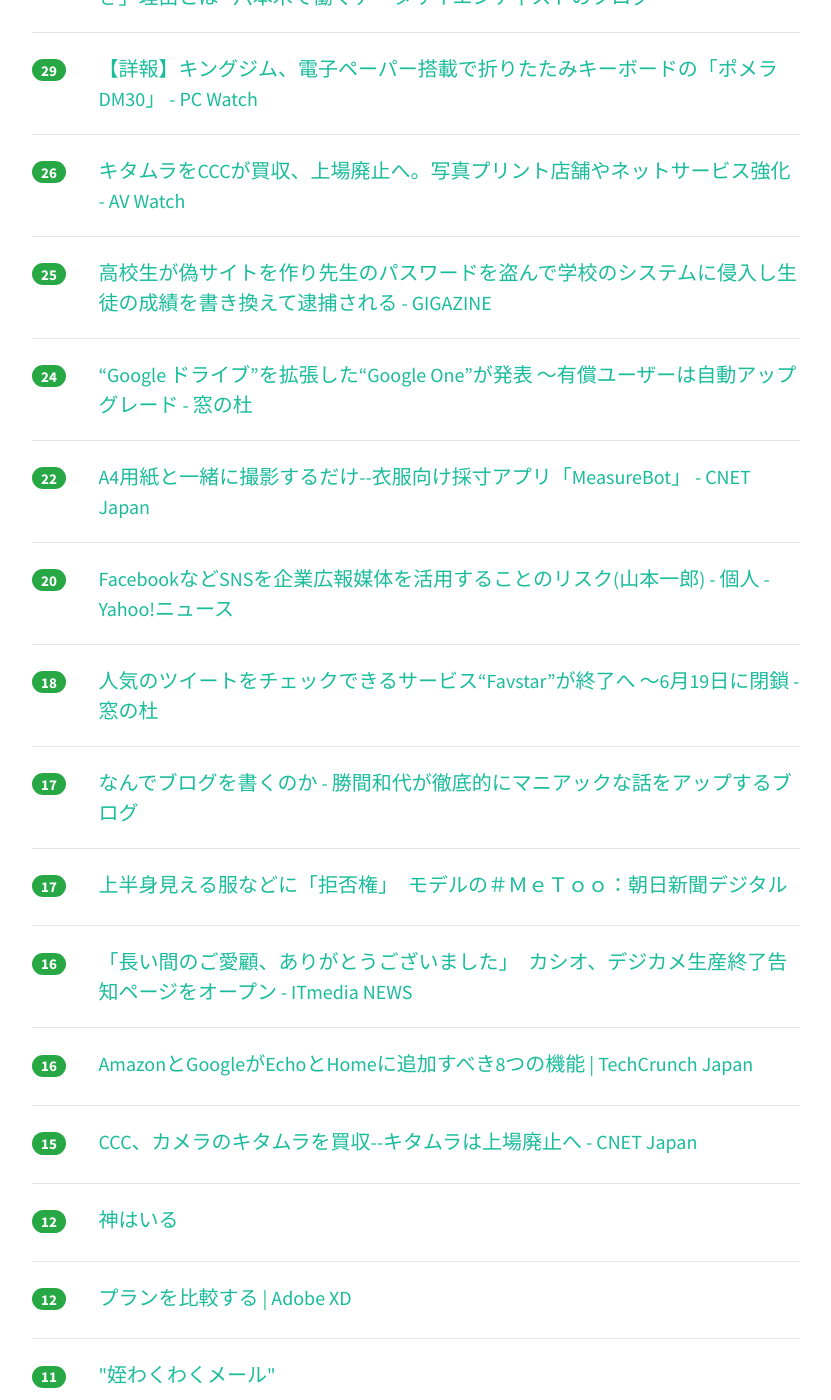
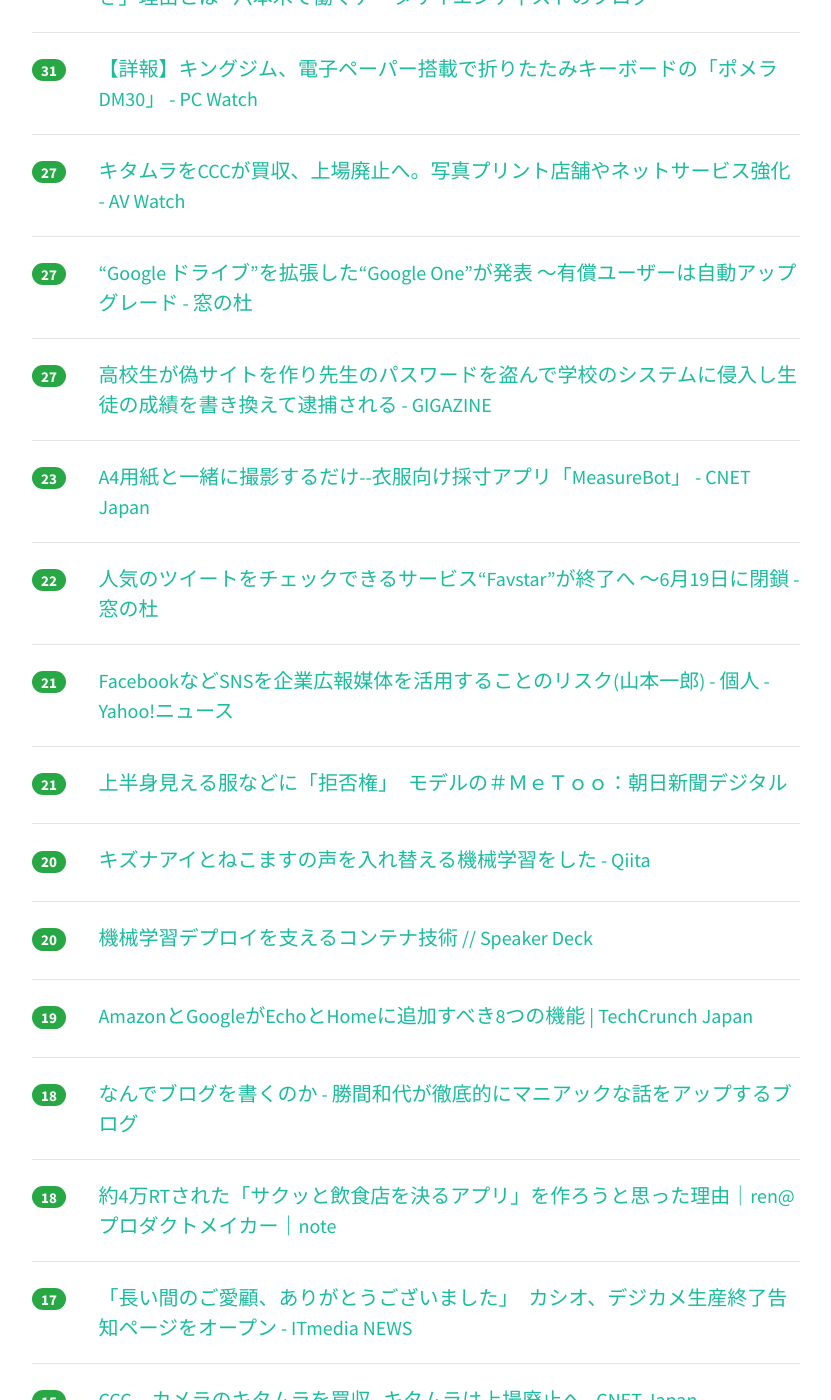
Before and after one commit to yatta47/hatena-matome-site, a Jekyll site: the page built from _posts/2018-05-16-hatena.md, in a window 1280 px wide and 1400 px high, scrolled down 521 px. Shown: the whole window, without its empty margins (224-1055 px from the left). Built offline with Jekyll 4.4.1, drawn with Linux system fonts in a browser that asks for light colours; nearby versions of some CDN libraries; some of the changed text lies outside the part shown.

Commit message:
Updated 2018-05-16

```diff
--- a/_posts/2018-05-16-hatena.md
+++ b/_posts/2018-05-16-hatena.md
@@ -1,74 +1,89 @@
 ---
 layout: post
 title:  "2018-05-16 はてぶIT"
-date:   2018-05-16 07:01:16
+date:   2018-05-16 08:00:50
 tags: [it-hotentry]
 ---
-18 件のデータあり
+22 件のデータあり
 
 <hr><div class="row">
-<div class="col-1"><span class="badge badge-pill badge-success h2">38</span></div>
+<div class="col-1"><span class="badge badge-pill badge-success h2">48</span></div>
 <div class="col-11"><a href='https://anond.hatelabo.jp/20180515224704' target='_blank'>中古本って、作者にお金は入らないよね？　 無断アップロードも、作者にお..</a></div>
 </div>
 <hr>
 <div class="row">
-<div class="col-1"><span class="badge badge-pill badge-success h2">31</span></div>
+<div class="col-1"><span class="badge badge-pill badge-success h2">34</span></div>
 <div class="col-11"><a href='https://tjo.hatenablog.com/entry/2018/05/15/193000' target='_blank'>「データを集める前にデータ分析責任者（データサイエンティスト）を雇うべき」理由とは - 六本木で働くデータサイエンティストのブログ</a></div>
 </div>
 <hr>
 <div class="row">
-<div class="col-1"><span class="badge badge-pill badge-success h2">29</span></div>
+<div class="col-1"><span class="badge badge-pill badge-success h2">31</span></div>
 <div class="col-11"><a href='https://pc.watch.impress.co.jp/docs/news/1121919.html' target='_blank'>【詳報】キングジム、電子ペーパー搭載で折りたたみキーボードの「ポメラDM30」 - PC Watch</a></div>
 </div>
 <hr>
 <div class="row">
-<div class="col-1"><span class="badge badge-pill badge-success h2">26</span></div>
+<div class="col-1"><span class="badge badge-pill badge-success h2">27</span></div>
 <div class="col-11"><a href='https://av.watch.impress.co.jp/docs/news/1121966.html' target='_blank'>キタムラをCCCが買収、上場廃止へ。写真プリント店舗やネットサービス強化 - AV Watch</a></div>
 </div>
 <hr>
 <div class="row">
-<div class="col-1"><span class="badge badge-pill badge-success h2">25</span></div>
+<div class="col-1"><span class="badge badge-pill badge-success h2">27</span></div>
+<div class="col-11"><a href='https://forest.watch.impress.co.jp/docs/news/1121908.html' target='_blank'>“Google ドライブ”を拡張した“Google One”が発表 ～有償ユーザーは自動アップグレード - 窓の杜</a></div>
+</div>
+<hr>
+<div class="row">
+<div class="col-1"><span class="badge badge-pill badge-success h2">27</span></div>
 <div class="col-11"><a href='https://gigazine.net/news/20180515-high-school-phishing/' target='_blank'>高校生が偽サイトを作り先生のパスワードを盗んで学校のシステムに侵入し生徒の成績を書き換えて逮捕される - GIGAZINE</a></div>
 </div>
 <hr>
 <div class="row">
-<div class="col-1"><span class="badge badge-pill badge-success h2">24</span></div>
-<div class="col-11"><a href='https://forest.watch.impress.co.jp/docs/news/1121908.html' target='_blank'>“Google ドライブ”を拡張した“Google One”が発表 ～有償ユーザーは自動アップグレード - 窓の杜</a></div>
+<div class="col-1"><span class="badge badge-pill badge-success h2">23</span></div>
+<div class="col-11"><a href='https://japan.cnet.com/article/35119191/' target='_blank'>A4用紙と一緒に撮影するだけ--衣服向け採寸アプリ「MeasureBot」 - CNET Japan</a></div>
 </div>
 <hr>
 <div class="row">
 <div class="col-1"><span class="badge badge-pill badge-success h2">22</span></div>
-<div class="col-11"><a href='https://japan.cnet.com/article/35119191/' target='_blank'>A4用紙と一緒に撮影するだけ--衣服向け採寸アプリ「MeasureBot」 - CNET Japan</a></div>
+<div class="col-11"><a href='https://forest.watch.impress.co.jp/docs/news/1121842.html' target='_blank'>人気のツイートをチェックできるサービス“Favstar”が終了へ ～6月19日に閉鎖 - 窓の杜</a></div>
+</div>
+<hr>
+<div class="row">
+<div class="col-1"><span class="badge badge-pill badge-success h2">21</span></div>
+<div class="col-11"><a href='https://news.yahoo.co.jp/byline/yamamotoichiro/20180515-00085235/' target='_blank'>FacebookなどSNSを企業広報媒体を活用することのリスク(山本一郎) - 個人 - Yahoo!ニュース</a></div>
+</div>
+<hr>
+<div class="row">
+<div class="col-1"><span class="badge badge-pill badge-success h2">21</span></div>
+<div class="col-11"><a href='https://www.asahi.com/articles/ASL4V4WBRL4VUCVL01N.html' target='_blank'>上半身見える服などに「拒否権」　モデルの＃ＭｅＴｏｏ：朝日新聞デジタル</a></div>
 </div>
 <hr>
 <div class="row">
 <div class="col-1"><span class="badge badge-pill badge-success h2">20</span></div>
-<div class="col-11"><a href='https://news.yahoo.co.jp/byline/yamamotoichiro/20180515-00085235/' target='_blank'>FacebookなどSNSを企業広報媒体を活用することのリスク(山本一郎) - 個人 - Yahoo!ニュース</a></div>
+<div class="col-11"><a href='https://qiita.com/KSRG_Miyabi/items/2a3b5bdca464ec1154d7' target='_blank'>キズナアイとねこますの声を入れ替える機械学習をした - Qiita</a></div>
+</div>
+<hr>
+<div class="row">
+<div class="col-1"><span class="badge badge-pill badge-success h2">20</span></div>
+<div class="col-11"><a href='https://speakerdeck.com/chie8842/ji-jie-xue-xi-depuroiwozhi-erukontenaji-shu' target='_blank'>機械学習デプロイを支えるコンテナ技術 // Speaker Deck</a></div>
+</div>
+<hr>
+<div class="row">
+<div class="col-1"><span class="badge badge-pill badge-success h2">19</span></div>
+<div class="col-11"><a href='https://jp.techcrunch.com/2018/05/15/2018-05-14-the-8-features-amazon-and-google-must-add-to-the-echo-and-home/' target='_blank'>AmazonとGoogleがEchoとHomeに追加すべき8つの機能 | TechCrunch Japan</a></div>
 </div>
 <hr>
 <div class="row">
 <div class="col-1"><span class="badge badge-pill badge-success h2">18</span></div>
-<div class="col-11"><a href='https://forest.watch.impress.co.jp/docs/news/1121842.html' target='_blank'>人気のツイートをチェックできるサービス“Favstar”が終了へ ～6月19日に閉鎖 - 窓の杜</a></div>
+<div class="col-11"><a href='http://katsumakazuyo.hatenablog.com/entry/2018/05/15/223706' target='_blank'>なんでブログを書くのか - 勝間和代が徹底的にマニアックな話をアップするブログ</a></div>
+</div>
+<hr>
+<div class="row">
+<div class="col-1"><span class="badge badge-pill badge-success h2">18</span></div>
+<div class="col-11"><a href='https://note.mu/lotus/n/nc3996da39773' target='_blank'>約4万RTされた「サクッと飲食店を決るアプリ」を作ろうと思った理由｜ren@プロダクトメイカー｜note</a></div>
 </div>
 <hr>
 <div class="row">
 <div class="col-1"><span class="badge badge-pill badge-success h2">17</span></div>
-<div class="col-11"><a href='http://katsumakazuyo.hatenablog.com/entry/2018/05/15/223706' target='_blank'>なんでブログを書くのか - 勝間和代が徹底的にマニアックな話をアップするブログ</a></div>
-</div>
-<hr>
-<div class="row">
-<div class="col-1"><span class="badge badge-pill badge-success h2">17</span></div>
-<div class="col-11"><a href='https://www.asahi.com/articles/ASL4V4WBRL4VUCVL01N.html' target='_blank'>上半身見える服などに「拒否権」　モデルの＃ＭｅＴｏｏ：朝日新聞デジタル</a></div>
-</div>
-<hr>
-<div class="row">
-<div class="col-1"><span class="badge badge-pill badge-success h2">16</span></div>
 <div class="col-11"><a href='http://www.itmedia.co.jp/news/articles/1805/15/news102.html' target='_blank'>「長い間のご愛顧、ありがとうございました」　カシオ、デジカメ生産終了告知ページをオープン - ITmedia NEWS</a></div>
-</div>
-<hr>
-<div class="row">
-<div class="col-1"><span class="badge badge-pill badge-success h2">16</span></div>
-<div class="col-11"><a href='https://jp.techcrunch.com/2018/05/15/2018-05-14-the-8-features-amazon-and-google-must-add-to-the-echo-and-home/' target='_blank'>AmazonとGoogleがEchoとHomeに追加すべき8つの機能 | TechCrunch Japan</a></div>
 </div>
 <hr>
 <div class="row">
@@ -77,22 +92,27 @@ tags: [it-hotentry]
 </div>
 <hr>
 <div class="row">
-<div class="col-1"><span class="badge badge-pill badge-success h2">12</span></div>
+<div class="col-1"><span class="badge badge-pill badge-success h2">14</span></div>
 <div class="col-11"><a href='https://anond.hatelabo.jp/20180515182221' target='_blank'>神はいる</a></div>
 </div>
 <hr>
 <div class="row">
-<div class="col-1"><span class="badge badge-pill badge-success h2">12</span></div>
+<div class="col-1"><span class="badge badge-pill badge-success h2">14</span></div>
+<div class="col-11"><a href='http://www.minimalist-kenki.net/entry/canva' target='_blank'>無料高機能デザインツール「Canva」でブログアイコン作ってみた - kenkilog</a></div>
+</div>
+<hr>
+<div class="row">
+<div class="col-1"><span class="badge badge-pill badge-success h2">13</span></div>
 <div class="col-11"><a href='https://www.adobe.com/jp/products/xd/compare-plans.html' target='_blank'>プランを比較する | Adobe XD</a></div>
 </div>
 <hr>
 <div class="row">
-<div class="col-1"><span class="badge badge-pill badge-success h2">11</span></div>
+<div class="col-1"><span class="badge badge-pill badge-success h2">12</span></div>
 <div class="col-11"><a href='https://anond.hatelabo.jp/20180515202637' target='_blank'>"姪わくわくメール"</a></div>
 </div>
 <hr>
 <div class="row">
-<div class="col-1"><span class="badge badge-pill badge-success h2">11</span></div>
+<div class="col-1"><span class="badge badge-pill badge-success h2">12</span></div>
 <div class="col-11"><a href='https://www.pixiv.net/fanbox/creator/24113985/post/45773' target='_blank'>『月ノ美兎の朝まで起立しナイト（仮）』 開催決定！/にじさんじ[pixivFANBOX]</a></div>
 </div>
 <hr>
```
